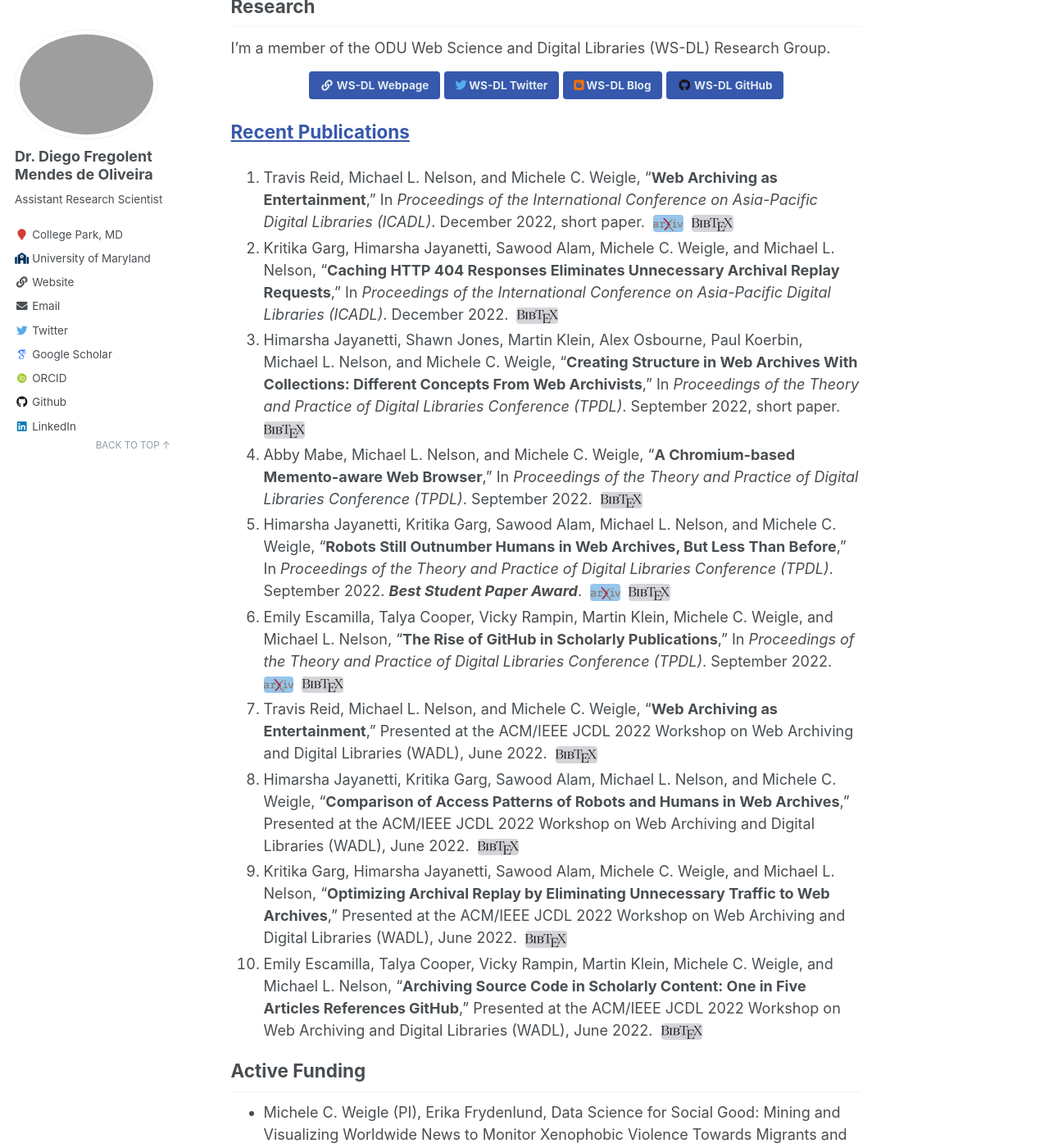
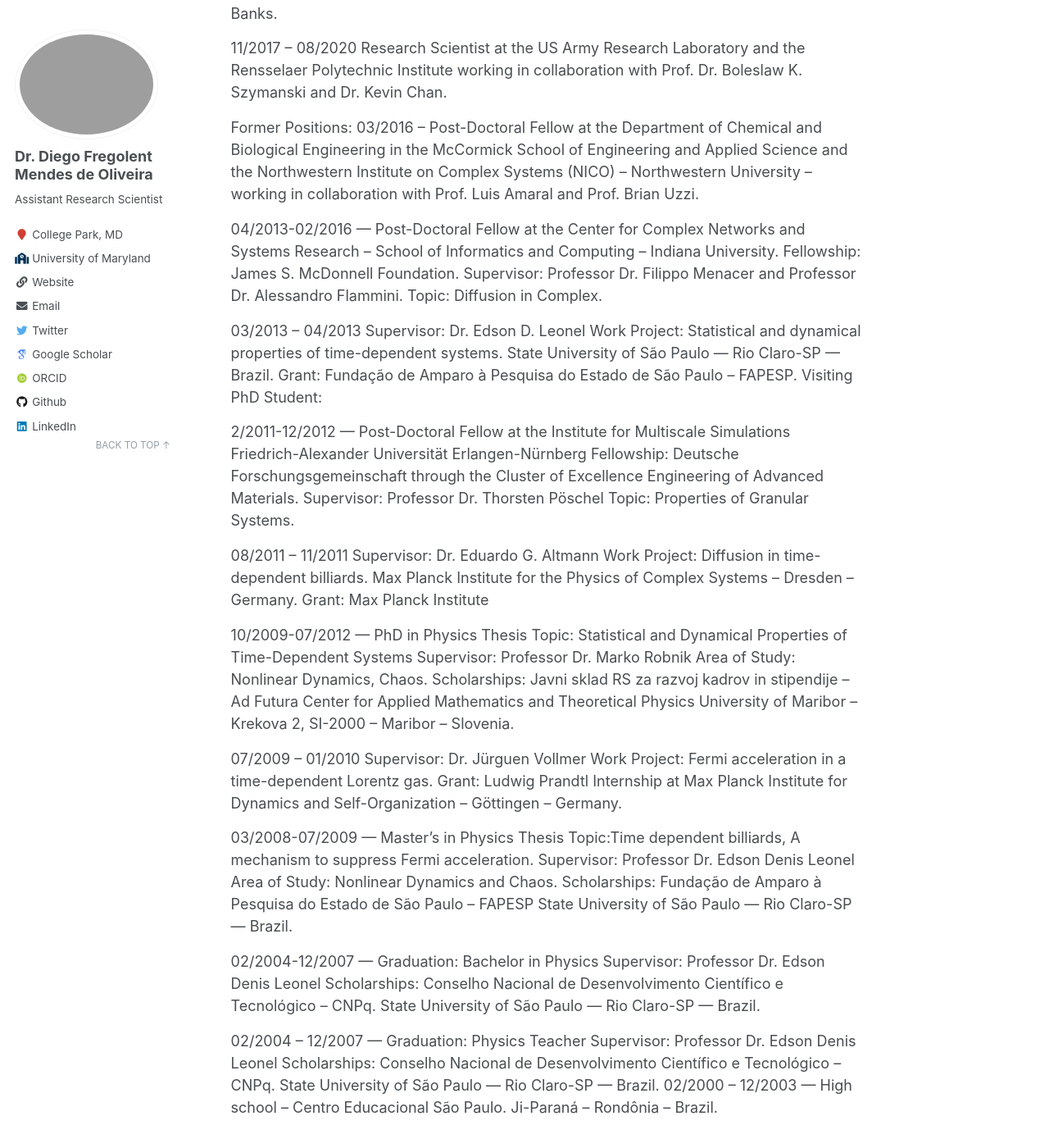
Before and after one commit to fregolente/fregolente.github.io, a Jekyll site: the page built from _pages/about.md, in a window 1280 px wide and 1400 px high, scrolled down 825 px. Shown: the whole window at 82% size. Built offline with Jekyll 4.4.1, drawn with Linux system fonts in a browser that asks for light colours; some web fonts are replaced; some of the changed text lies outside the part shown.

Commit message:
Update about.md

```diff
--- a/_pages/about.md
+++ b/_pages/about.md
@@ -11,72 +11,42 @@ twitter-color: "#55acee"
 github-color: "#171516"
 blogger-color: "#F37100"
 ---
-I am a Professor of Computer Science at Old Dominion University, where I've been on the faculty since 2006.
+I am an Assistant Research Scientist at the Social Data Science Center (SoDa) and the College of Information Studies (iSchool) at University of Maryland.
 
-For an overview of my research over the past few years, see [On the importance of web archiving](https://items.ssrc.org/parameters/on-the-importance-of-web-archiving/), an article I wrote for [*SSRC Parameters*](https://items.ssrc.org/category/parameters/) in 2018. I recently gave an [interview covering my background, our research group, and challenges facing web archive collections](https://circulatingnow.nlm.nih.gov/2022/11/10/whats-in-a-web-archive-collection-summarization-and-discovery-of-archived-webpages/) for the National Library of Medicine's [*Circulating Now* blog](https://circulatingnow.nlm.nih.gov/). I'm currently featured on the [ODU Faculty Women in STEM page](https://www.odu.edu/facultydevelopment/women-in-stem#tab9=3&done1612907281342), where you can read a bit more about my background and experiences as a woman in computer science. For more information on my education and work experience, see my [bio](#bio).
+ Before joining the University of Maryland, I held several positions that includes a and I am a Research Scientist at the Rensselaer Polytechnic Institute and the Army Research Lab working in collaboration with Prof. Dr. Boleslaw K. Szymanski and Dr. Kevin S. Chan.
+
+Before joining RPI/ARL, I was a Postdoctoral Fellow at Northwestern University working in collaboration with Prof. Luis Amaral and Prof. Brian Uzzi from the Department of Chemical and Biological Engineering in the McCormick School of Engineering and Applied Science and the Northwestern Institute on Complex Systems (NICO).
+
+Here you will find some information about my work with complex networks and time-dependent systems.
 
 **Research Interests:** web science, social media, web archiving, digital preservation, information visualization (see some student infovis projects in  my [infovis gallery](https://www.cs.odu.edu/~mweigle/research/gallery.html))
 
-## Graduate Program Director
-
-I serve as the Graduate Program Director (GPD) for Administration in the Department of Computer Science.  (We also have a GPD for Admissions and a GPD for Advising.) See our website for information on our graduate programs ([Master's Program](https://odu.edu/compsci/academics/graduate/masters), [PhD Program](https://odu.edu/compsci/academics/graduate/phd)). If you need to contact a CS GPD, please use [csgpd@odu.edu](mailto:csgpd@odu.edu).
-
-## Teaching
-
-This semester (Spring 2023), I am teaching [CS 725/825 - Information Visualization & Data Analytics](https://weiglemc.github.io/teaching/2023-spr-cs725825).
-
-## Research
-
-I'm a member of the ODU Web Science and Digital Libraries (WS-DL) Research Group.
-
-<a href="https://oduwsdl.github.io/" target="_blank" class="btn btn--mcw"><i class="fas fa-fw fa-link"></i><span> WS-DL Webpage</span></a>
-<a href="https://twitter.com/WebSciDL" target="_blank" class="btn btn--mcw"><i class="fab fa-twitter" style="color: {{ page.twitter-color }}"></i><span> WS-DL Twitter</span></a>
-<a href="https://ws-dl.blogspot.com/" target="_blank" class="btn btn--mcw"><i class="fab fa-blogger" style="color: {{ page.blogger-color }}"></i><span> WS-DL Blog</span></a>
-<a href="https://github.com/oduwsdl" target="_blank" class="btn btn--mcw"><i class="fab fa-fw fa-github" style="color: {{ page.github-color }}"></i><span> WS-DL GitHub</span></a>
-{: style="text-align: center;"}
-
-{% for post in site.publications reversed %}
-  {% if post.type == "recent" %}
-    {% include archive-single.html %}
-  {% endif %}
-{% endfor %}
-
-## Active Funding
-
-* Michele C. Weigle (PI), Erika Frydenlund, Data Science for Social Good:  Mining and Visualizing Worldwide News to Monitor Xenophobic Violence Towards Migrants and Refugees, ODU Data Science Seed Funding, Jul 2022 - Jun 2023, $38,000.
-* Erika Frydenlund (PI), Jose Padilla (VMASC), Michele C. Weigle, Jennifer Fish, Michael L. Nelson, Michaela Hynie (York University, Canada), Hanne Haaland (Univ of Agder, Norway), Hege Wallevik (Univ of Agder, Norway), Katherine Palacio-Salgar (Universidad del Norte, Columbia), [What's Missing? Innovating Interdisciplinary Methods for Hard-to-Reach Environments](https://minerva.defense.gov/Research/Funded-Projects/Article/2957187/innovating-interdisciplinary-methods-for-hard-to-reach-environments/), Jul 2022 - Jul 2025, Department of Defense Minerva Research Initiative, $1,700,245  - [blog post](https://ws-dl.blogspot.com/2022/03/2022-03-03-whats-missing-innovating.html)
-* Sampath Jayarathna (PI), Jian Wu, Senior Personnel: Michele C. Weigle, Michael Nelson, Vikas Ashok, Faryaneh Poursardar, Anne Perrotti (Education), Erika Frydenlund (VMASC), [REU Site: Research Experiences for Undergraduates in Disinformation Detection and Analytics](http://reu.cs.odu.edu/), NSF REU Site (CNS 2149607), Mar 2022 - Feb 2025, $324,000.
-* Vicky Rampin (NYU), Martin Klein (LANL), wilkie (Univ. of Pittsburgh), Michael L. Nelson, Michele C. Weigle, [CoSAI - Collaborative Software Archiving for Institutions](https://sloan.org/grant-detail/9628), Alfred P. Sloan Foundation, Sep 2021 - Sep 2023, $520,503.
-* Michael L. Nelson (PI), Michele C. Weigle, Sue Kimmel, Jessica Ritchie, and Hongyi Wu, [A Graduate Certificate in Web Archiving](https://www.imls.gov/grants/awarded/re-250048-ols-21), IMLS Laura Bush 21st Century Librarian Program, RE-250048-OLS-21, Aug 2021 - Jul 2023, $98,361 - [blog post](https://ws-dl.blogspot.com/2021/08/2021-08-21-imls-laura-bush-award.html)
-
-*My full funding list is available in my [CV](https://weiglemc.github.io/cv/).*
-
-## Service
-
-* Editorial Board
-  * [*Journal of the Association for Information Science and Technology*](https://asistdl.onlinelibrary.wiley.com/hub/journal/23301643/homepage/editorialboard) (JASIST) (2016-present)
-  * [*International Journal on Digital Libraries*](https://www.springer.com/computer/database+management+&+information+retrieval/journal/799/PS2?detailsPage=editorialBoard) (IJDL) (2018-present)
-* Steering Committee Member, ACM/IEEE Joint Conference on Digital Libraries (JCDL) (2020-present)
-* Doctoral Consortium Co-Chair, ACM/IEEE Joint Conference on Digital Libraries (JCDL), 2022
-* Program Co-Chair, ACM/IEEE Joint Conference on Digital Libraries (JCDL), 2016
-* Faculty Advisor, ACM-W @ ODU, 2013-2022
-* Faculty Representative, [NCWIT Academic Alliance](https://www.ncwit.org/alliances/aa)
-* ODU-CS Graduate Program Director, 2013-2019, 2022-present
-
-
-## Bio
-
-Dr. Michele C. Weigle is a Professor of Computer Science at Old Dominion University. Her research interests include web science, social media, digital preservation, and information visualization. She has published over 115 articles in peer-reviewed conferences and journals and has served as PI or Co-PI on external research grants totaling $6M from a wide range of funders, including the National Science Foundation, the National Endowment for the Humanities, the Institute of Museum and Library Services, and the Andrew W. Mellon Foundation. She currently serves on the editorial boards of the *Journal of the Association for Information Science and Technology* (JASIST) and the *International Journal on Digital Libraries* (IJDL). Dr. Weigle received her PhD in computer science from the University of North Carolina in 2003.
 
 ### Academic Timeline
 
-* July 2018 - present, Professor, [Computer Science](https://www.cs.odu.edu/), [Old Dominion University](https://www.odu.edu/)
-* July 2012 - July 2018, Associate Professor, Computer Science, Old Dominion University
-* July 2006 - July 2012, Assistant Professor, Computer Science, Old Dominion University
-* July 2004 - July 2006, Assistant Professor, [Computer Science](http://www.clemson.edu/ces/departments/computing/), [Clemson University](http://www.clemson.edu)
-* August 2003 - June 2004, Visiting Assistant Professor, Computer Science, University of North Carolina
-* August 2003, Ph.D., [Computer Science](https://www.cs.unc.edu), [University of North Carolina](https://www.unc.edu)
-* May 1998, M.S., Computer Science, University of North Carolina
-* May 1996, B.S., [Computer Science](http://www.ulm.edu/cba/computerscience/index.html) ([Honors Program](http://www.ulm.edu/honors)), Northeast Louisiana University (now [University of Louisiana at Monroe](http://www.ulm.edu))
+01/2022 -  Present Assistant Research Scientist in The Social Data Science Center - SoDa and the College of Information Studies (iSchool) at
+University of Maryland - College Park - Maryland - USA.
 
-<iframe width="300" src="https://www.youtube.com/embed/FVIg42xHlvQ" title="YouTube video player" frameborder="0" allow="accelerometer; clipboard-write; encrypted-media; gyroscope; picture-in-picture" allowfullscreen></iframe>
+08/2020 - 12-2021 Postdoctoral Research Associate at the Statistical and Applied Mathematical Sciences Institute (Program on Data Science in the Social and Behavioral Sciences) ant the University of Department of Mathematics - North Carolina - Chapel Hill - NC in collaboration with Prof. Dr. Peter Mucha, Prof. Dr. M. Gregory Forest and Prof. David Banks.
+
+11/2017 – 08/2020 Research Scientist at the US Army Research Laboratory and the Rensselaer Polytechnic Institute working in collaboration with Prof. Dr. Boleslaw K. Szymanski and Dr. Kevin Chan.
+
+Former Positions: 03/2016 – Post-Doctoral Fellow at the Department of Chemical and Biological Engineering in the McCormick School of Engineering and Applied Science and the Northwestern Institute on Complex Systems (NICO) – Northwestern University – working in collaboration with Prof. Luis Amaral and Prof. Brian Uzzi.
+
+04/2013-02/2016 — Post-Doctoral Fellow at the Center for Complex Networks and Systems Research – School of Informatics and Computing – Indiana University. Fellowship: James S. McDonnell Foundation. Supervisor: Professor Dr. Filippo Menacer and Professor Dr. Alessandro Flammini. Topic: Diffusion in Complex.
+
+03/2013 – 04/2013 Supervisor: Dr. Edson D. Leonel Work Project: Statistical and dynamical properties of time-dependent systems. State University of São Paulo — Rio Claro-SP — Brazil. Grant: Fundação de Amparo à Pesquisa do Estado de São Paulo – FAPESP. Visiting PhD Student:
+
+2/2011-12/2012 — Post-Doctoral Fellow at the Institute for Multiscale Simulations Friedrich-Alexander Universität Erlangen-Nürnberg Fellowship: Deutsche Forschungsgemeinschaft through the Cluster of Excellence Engineering of Advanced Materials. Supervisor: Professor Dr. Thorsten Pöschel Topic: Properties of Granular Systems.
+
+08/2011 – 11/2011 Supervisor: Dr. Eduardo G. Altmann Work Project: Diffusion in time-dependent billiards. Max Planck Institute for the Physics of Complex Systems – Dresden – Germany. Grant: Max Planck Institute
+
+10/2009-07/2012 — PhD in Physics Thesis Topic: Statistical and Dynamical Properties of Time-Dependent Systems Supervisor: Professor Dr. Marko Robnik Area of Study: Nonlinear Dynamics, Chaos. Scholarships: Javni sklad RS za razvoj kadrov in stipendije – Ad Futura Center for Applied Mathematics and Theoretical Physics University of Maribor – Krekova 2, SI-2000 – Maribor – Slovenia.
+
+07/2009 – 01/2010 Supervisor: Dr. Jürguen Vollmer Work Project: Fermi acceleration in a time-dependent Lorentz gas. Grant: Ludwig Prandtl Internship at Max Planck Institute for Dynamics and Self-Organization – Göttingen – Germany.
+
+03/2008-07/2009 — Master’s in Physics Thesis Topic:Time dependent billiards, A mechanism to suppress Fermi acceleration. Supervisor: Professor Dr. Edson Denis Leonel Area of Study: Nonlinear Dynamics and Chaos. Scholarships: Fundação de Amparo à Pesquisa do Estado de São Paulo – FAPESP State University of São Paulo — Rio Claro-SP — Brazil.
+
+02/2004-12/2007 — Graduation: Bachelor in Physics Supervisor: Professor Dr. Edson Denis Leonel Scholarships: Conselho Nacional de Desenvolvimento Científico e Tecnológico – CNPq. State University of São Paulo — Rio Claro-SP — Brazil.
+
+02/2004 – 12/2007 — Graduation: Physics Teacher Supervisor: Professor Dr. Edson Denis Leonel Scholarships: Conselho Nacional de Desenvolvimento Científico e Tecnológico – CNPq. State University of São Paulo — Rio Claro-SP — Brazil. 02/2000 – 12/2003 — High school – Centro Educacional São Paulo. Ji-Paraná – Rondônia – Brazil.
```
